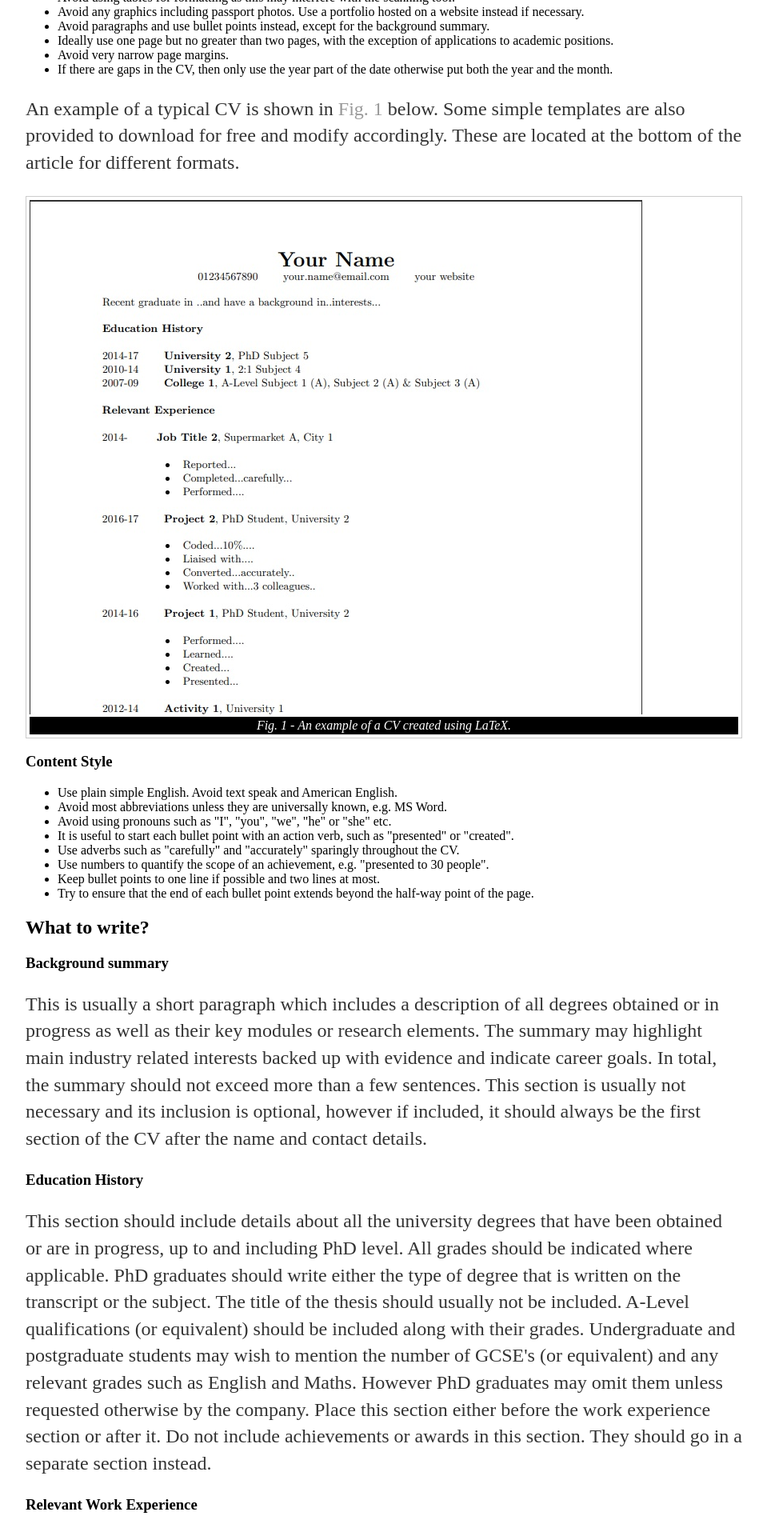
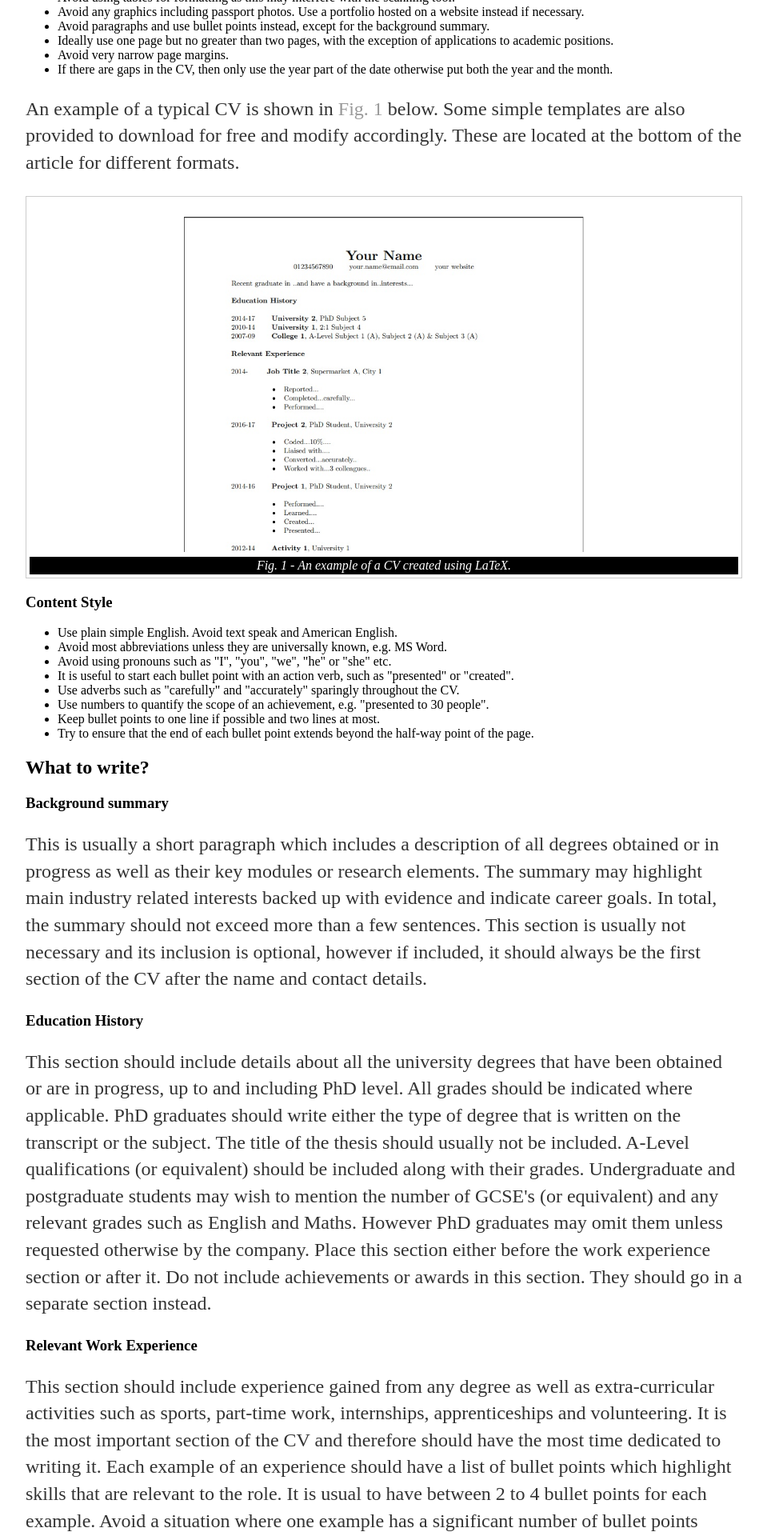
Before and after one commit to pa5411/Graduate-Job-Help, a Jekyll site: the page built from cv.html, in a window 1280 px wide. Shown: the part 1835-3755 px from the top of the page at 80% size, without its empty margins (160-1119 px from the left). Built offline with Jekyll 4.4.1, drawn with Linux system fonts in a browser that asks for light colours.

Commit message:
Update cv.html

```diff
--- a/cv.html
+++ b/cv.html
@@ -38,8 +38,11 @@ date: 2021-06-15
         <p> An example of a typical CV is shown in <a href="#figureexampleofcv">Fig. 1</a> below. Some simple templates are also provided to download for free and modify accordingly. These are located at the bottom of the article for different formats. </p>
 
         <figure>
-				<img src="/assets/img/exampleofcv.jpg" alt="Cropped view of a typical CV" align="middle">
-                <figcaption id="figureexampleofcv"> Fig. 1 - An example of a CV created using LaTeX. </figcaption>
+				<h4 id="figureexampleofcv"></h4>
+				<div class="a">
+				        <img src="/assets/img/exampleofcv.jpg" alt="Cropped view of a typical CV" width="500">
+				</div>
+                <figcaption> Fig. 1 - An example of a CV created using LaTeX. </figcaption>
         </figure>
 
         <h3> Content Style </h3>
```
